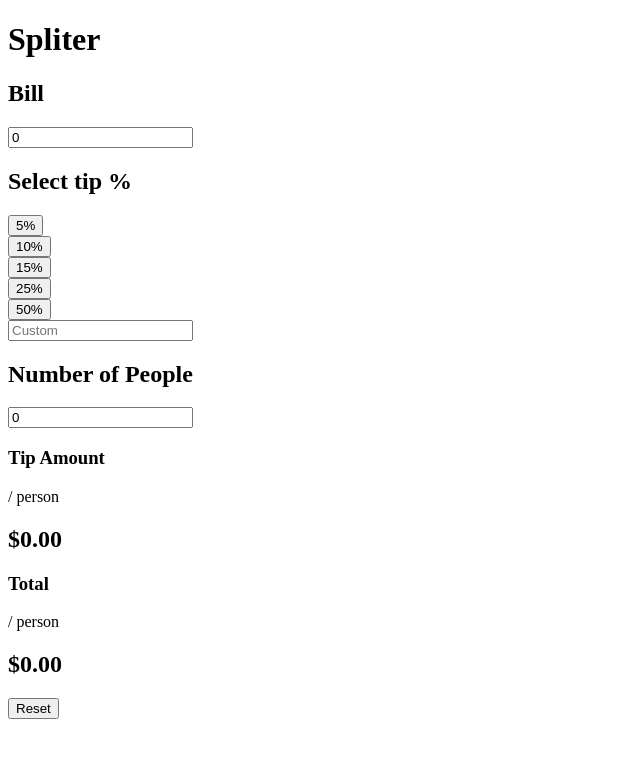
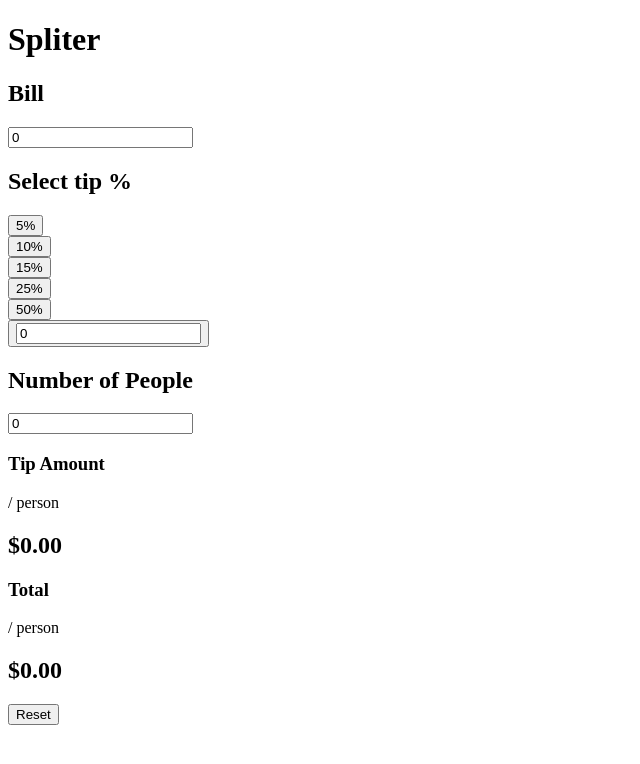
Before and after one commit to gaelramos-ship-i/pourboire, a React (Vite) app: page / in a window 1280 px wide. Shown: the top 764 px of the page, without its empty margins (0-640 px from the left). Built offline with nearby package versions, Linux system fonts and the light colour scheme.

Commit message:
add custom btn

```diff
--- a/src/App.jsx
+++ b/src/App.jsx
@@ -6,11 +6,16 @@ function App() {
   const [people, setPeople] = useState(0)
   const [amount, setAmount] = useState(0)
   const [total, setTotal] = useState(0)
+  const [custom, setCustom] = useState(0)
 
   function handleClick(pourcent){
     let result = (bill * pourcent)/100
     setAmount(result / people)
     setTotal((parseFloat(bill) + result) / 5)
+
+    if (custom){
+      pourcent = custom
+    }
   }
 
   function reset(){
@@ -50,7 +55,15 @@ function App() {
           <button onClick={() => handleClick(50)}>50%</button>
         </article>
         <article>
-          <input type="text" placeholder="Custom" />
+          <button onClick={() => handleClick(custom)}>
+            <input type="text"
+            placeholder="Custom"
+            value={custom}
+            onChange={(e) => {setCustom(e.target.value)}} />
+          </button>
+        </article>
+        <article>
+
         </article>
       </div>
 
```
